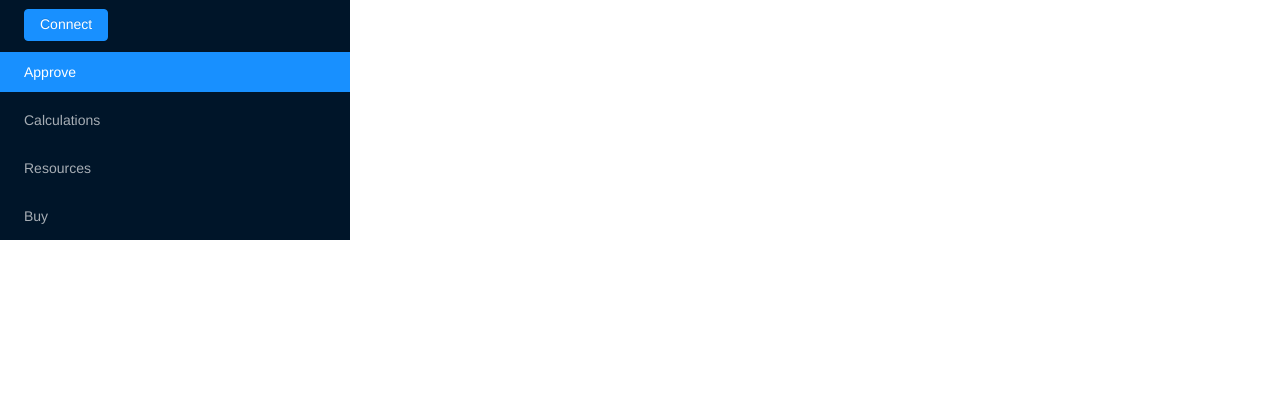
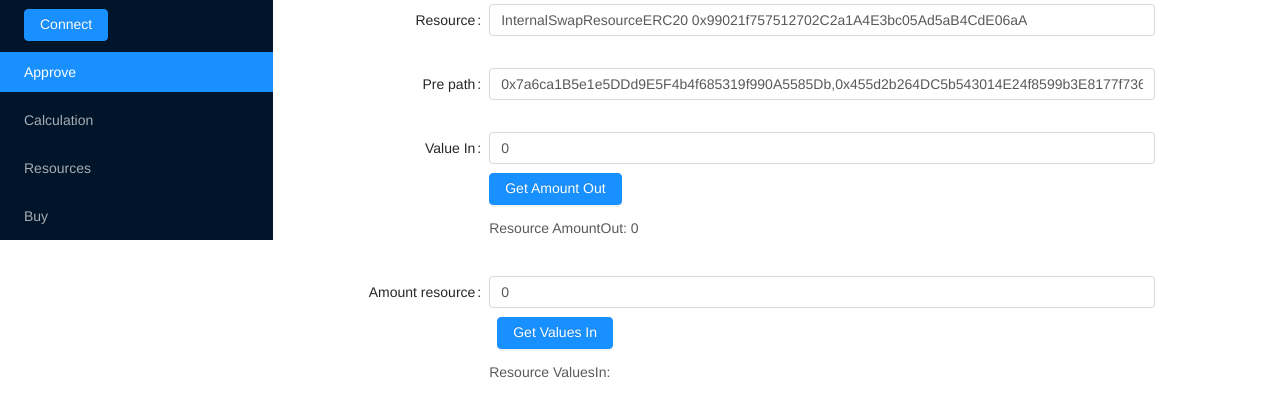
Before and after one commit to dinn2018/PaymentDemo, a Vue app: page /#/calculation in a window 1280 px wide. Shown: the top 416 px of the page. Built offline with nearby package versions, Linux system fonts and the light colour scheme.

Commit message:
refactor

```diff
--- a/src/App.vue
+++ b/src/App.vue
@@ -24,8 +24,8 @@
 					<router-link to="/" />
 				</a-menu-item>
 				<a-menu-item key="2">
-					<span>Calculations</span>
-					<router-link to="/calculations" />
+					<span>Calculation</span>
+					<router-link to="/calculation" />
 				</a-menu-item>
 				<a-menu-item key="3">
 					<span>Resources</span>
--- a/src/router/index.ts
+++ b/src/router/index.ts
@@ -9,9 +9,9 @@ const routes: RouteConfig[] = [
 		component: () => import(/* webpackChunkName: "approve" */ '../views/approve.vue'),
 	},
 	{
-		path: '/calculations',
-		name: 'calculations',
-		component: () => import(/* webpackChunkName: "calculations" */ '../views/calculations.vue'),
+		path: '/calculation',
+		name: 'calculation',
+		component: () => import(/* webpackChunkName: "calculation" */ '../views/calculation.vue'),
 	},
 	{
 		path: '/resources',
--- a/src/views/Calculations.vue
+++ b/src/views/calculation.vue
@@ -52,7 +52,7 @@ import Payment from '@/abi/Payment.json'
 		Tokens
 	}
 })
-export default class Calculations extends Vue {
+export default class Calculation extends Vue {
 	resource: Deployment = { address: '', abi: [] }
 
 	// AB -> DT -> EVER
```
